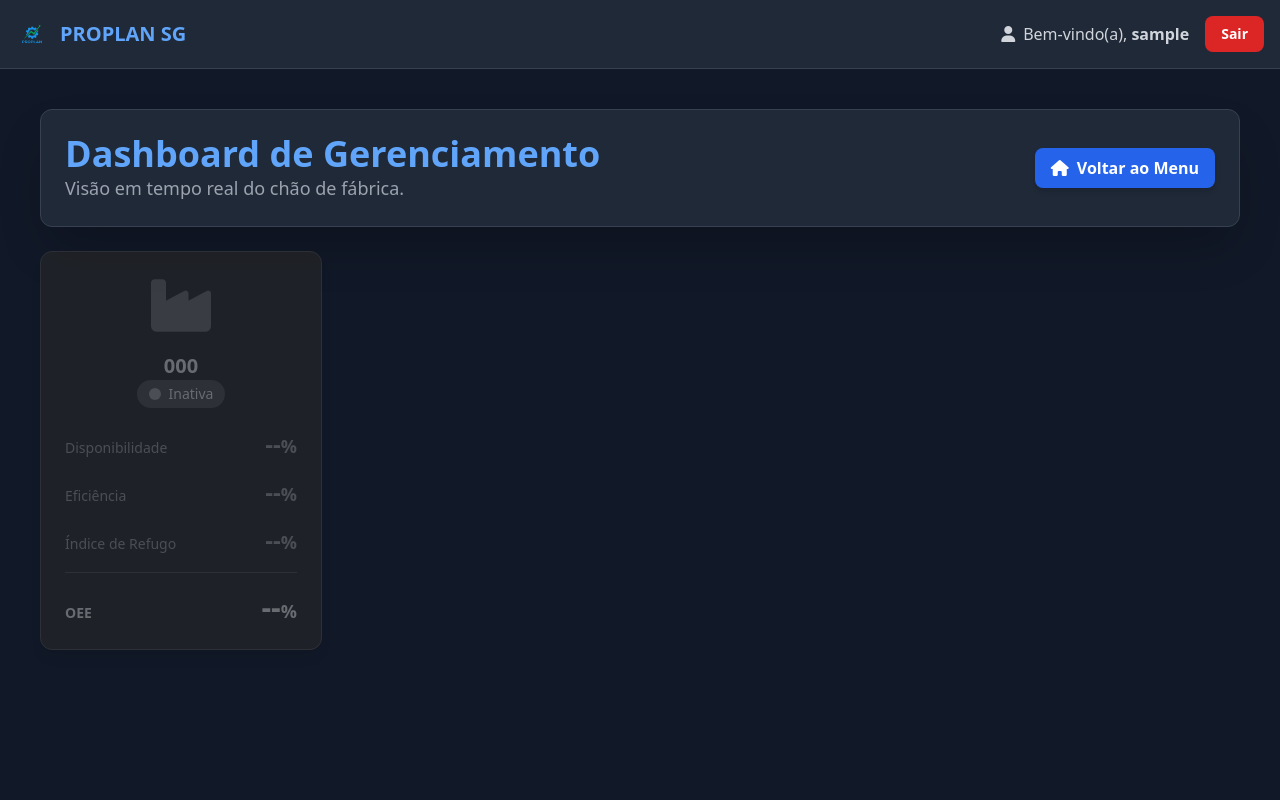
After one commit to rodrigopaivapro-bit/meu_sistema_producao, a Django app: page /gerenciamento/ in a window 1280 px wide. The commit adds this page. Run offline with Django 5.2, Linux system fonts and the light colour scheme; a user stored in the database is signed in; tables that the repository leaves empty hold one stand-in row (values such as "Sample post"); some libraries are stand-ins or nearby versions.

Commit message:
Atualização com o novo módulo de Gerenciamento

```diff
--- /dev/null
+++ b/meu_sistema_producao/producao/templates/producao/gerenciamento_view.html
@@ -0,0 +1,201 @@
+{% extends 'base.html' %}
+{% load static %}
+
+{% block title %}PROPLAN SG{% endblock %}
+
+{% block styles %}
+<style>
+    /* Animação de pulso para o status "Produzindo" */
+    @keyframes pulse-green {
+        0%, 100% { opacity: 1; }
+        50% { opacity: 0.7; }
+    }
+    .pulse-live {
+        animation: pulse-green 2s cubic-bezier(0.4, 0, 0.6, 1) infinite;
+    }
+</style>
+{% endblock %}
+
+{% block content %}
+<div class="container mx-auto p-6 lg:p-10">
+
+    <!-- Header (Tema Escuro) -->
+    <header class="bg-gray-800 rounded-xl shadow-2xl p-6 mb-6 border border-gray-700 flex justify-between items-center">
+        <div>
+            <h1 class="text-4xl font-bold text-blue-400">Dashboard de Gerenciamento</h1>
+            <p class="text-gray-400 text-lg">Visão em tempo real do chão de fábrica.</p>
+        </div>
+        <a href="{% url 'menu' %}"
+            class="flex items-center gap-2 bg-blue-600 hover:bg-blue-700 text-white font-bold py-2 px-4 rounded-lg shadow-md transition-transform transform hover:scale-105">
+            <i class="fas fa-home"></i>
+            <span>Voltar ao Menu</span>
+        </a>
+    </header>
+
+    <!-- Container do Grid de Máquinas -->
+    <main id="machine-grid" class="grid grid-cols-1 md:grid-cols-2 lg:grid-cols-3 xl:grid-cols-4 gap-6">
+
+        {% for maquina in maquinas_com_kpi %}
+
+            <!--
+                =======================================================================
+                INÍCIO DA LÓGICA DE STATUS (ATIVA vs INATIVA)
+                =======================================================================
+            -->
+
+            {% if maquina.status == 'Ativa' %}
+
+                <!-- =================== CARD MÁQUINA ATIVA =================== -->
+                <div class="bg-gray-800 border border-gray-700 rounded-xl shadow-lg p-6 transition-all hover:shadow-xl hover:-translate-y-1
+                    flex flex-col items-center text-center
+                    {% if maquina.oee < 50 %}
+                        border-l-8 border-red-500
+                    {% elif maquina.oee <= 85 %}
+                        border-l-8 border-yellow-500
+                    {% else %}
+                        border-l-8 border-green-500
+                    {% endif %}
+                ">
+
+                    <!-- 1. Ícone da Máquina (Ativo) -->
+                    <!-- (Você pode trocar o ícone aqui se desejar) -->
+                    <i class="fas fa-industry text-6xl text-blue-400 mb-4"></i>
+
+                    <!-- 2. Nome da Máquina e Status (Ativo) -->
+                    <h2 class="text-xl font-semibold text-gray-100 truncate" title="{{ maquina.nome }}">
+                        {{ maquina.nome }}
+                    </h2>
+                    <span class="flex items-center gap-2 px-3 py-1 bg-green-900 bg-opacity-50 text-green-400 rounded-full text-sm font-medium mb-5">
+                        <span class="w-3 h-3 bg-green-500 rounded-full pulse-live"></span>
+                        Produzindo
+                    </span>
+
+                    <!-- 3. Lista de KPIs (Ativo) -->
+                    <div class="space-y-4 w-full">
+
+                        <div class="flex justify-between items-baseline">
+                            <span class="text-sm font-medium text-gray-400">Performance</span>
+                            <span class="text-2xl font-bold {% if maquina.eficiencia >= 90 %}text-green-400{% else %}text-yellow-400{% endif %}">
+                                {{ maquina.eficiencia|floatformat:1 }}<span class="text-lg">%</span>
+                            </span>
+                        </div>
+                        <div class="flex justify-between items-baseline">
+                            <span class="text-sm font-medium text-gray-400">Disponibilidade</span>
+                            <span class="text-2xl font-bold {% if maquina.disponibilidade >= 95 %}text-green-400{% else %}text-yellow-400{% endif %}">
+                                {{ maquina.disponibilidade|floatformat:1 }}<span class="text-lg">%</span>
+                            </span>
+                        </div>
+                        <div class="flex justify-between items-baseline">
+                            <span class="text-sm font-medium text-gray-400">Qualidade</span> <!-- Rótulo alterado -->
+                            <!-- Lógica de cor e variável alteradas -->
+                            <span class="text-2xl font-bold {% if maquina.qualidade >= 95 %}text-green-400{% else %}text-red-400{% endif %}">
+                                {{ maquina.qualidade|floatformat:1 }}<span class="text-lg">%</span>
+                            </span>
+                        </div>
+                        <hr class="border-gray-700">
+                        <div class="flex justify-between items-baseline">
+                            <span class="text-sm font-bold text-gray-200">OEE</span>
+                            <span class="text-3xl font-bold text-white">
+                                {{ maquina.oee|floatformat:1 }}<span class="text-lg">%</span>
+                            </span>
+                        </div>
+                    </div>
+                </div>
+
+            {% else %}
+
+                <!-- =================== CARD MÁQUINA INATIVA =================== -->
+                <div class="bg-gray-800 border border-gray-700 rounded-xl shadow-lg p-6
+                    flex flex-col items-center text-center
+                    opacity-60 grayscale"> <!-- <-- CLASSES DE DESATIVAÇÃO -->
+
+                    <!-- 1. Ícone da Máquina (Inativo) -->
+                    <i class="fas fa-industry text-6xl text-gray-600 mb-4"></i>
+
+                    <!-- 2. Nome da Máquina e Status (Inativo) -->
+                    <h2 class="text-xl font-semibold text-gray-400 truncate" title="{{ maquina.nome }}">
+                        {{ maquina.nome }}
+                    </h2>
+                    <span class="flex items-center gap-2 px-3 py-1 bg-gray-700 text-gray-400 rounded-full text-sm font-medium mb-5">
+                        <span class="w-3 h-3 bg-gray-500 rounded-full"></span> <!-- Sem pulso -->
+                        Inativa
+                    </span>
+
+                    <!-- 3. Lista de KPIs (Inativo) -->
+                    <div class="space-y-4 w-full">
+
+                        <div class="flex justify-between items-baseline">
+                            <span class="text-sm font-medium text-gray-500">Disponibilidade</span>
+                            <span class="text-2xl font-bold text-gray-500">
+                                --<span class="text-lg">%</span>
+                            </span>
+                        </div>
+                        <div class="flex justify-between items-baseline">
+                            <span class="text-sm font-medium text-gray-500">Eficiência</span>
+                            <span class="text-2xl font-bold text-gray-500">
+                                --<span class="text-lg">%</span>
+                            </span>
+                        </div>
+                        <div class="flex justify-between items-baseline">
+                            <span class="text-sm font-medium text-gray-500">Índice de Refugo</span>
+                            <span class="text-2xl font-bold text-gray-500">
+                                --<span class="text-lg">%</span>
+                            </span>
+                        </div>
+                        <hr class="border-gray-700">
+                        <div class="flex justify-between items-baseline">
+                            <span class="text-sm font-bold text-gray-400">OEE</span>
+                            <span class="text-3xl font-bold text-gray-400">
+                                --<span class="text-lg">%</span>
+                            </span>
+                        </div>
+                    </div>
+                </div>
+
+            {% endif %}
+
+            <!--
+                =======================================================================
+                FIM DA LÓGICA DE STATUS
+                =======================================================================
+            -->
+
+        {% empty %}
+            <!-- Card de "Nenhuma máquina" -->
+            <div class="col-span-1 md:col-span-2 lg:col-span-4 bg-gray-800 border border-gray-700 rounded-xl shadow-lg p-10 text-center">
+                <h3 class="text-xl font-semibold text-gray-300">Nenhuma máquina cadastrada no sistema.</h3>
+                <p class="text-gray-500">Cadastre máquinas no painel de administração para exibi-las aqui.</p>
+            </div>
+        {% endfor %}
+
+    </main>
+
+</div>
+{% endblock %}
+
+{% block scripts %}
+<script>
+document.addEventListener('DOMContentLoaded', () => {
+    // Lógica de auto-refresh (comentada)
+    /*
+    const REFRESH_INTERVAL = 30000; // 30 segundos
+    async function refreshData() {
+        try {
+            const response = await fetch("{# {% url 'get_gerenciamento_data_api' %} #}"); // URL de exemplo
+            if (!response.ok) throw new Error('Falha ao buscar dados');
+            const maquinas = await response.json();
+            renderizarGrid(maquinas);
+        } catch (error) {
+            console.error("Erro ao atualizar dashboard:", error);
+        }
+    }
+    function renderizarGrid(maquinas) {
+        const gridContainer = document.getElementById('machine-grid');
+        gridContainer.innerHTML = '';
+        // ... (lógica para criar os cards com base nos dados do JSON) ...
+    }
+    // setInterval(refreshData, REFRESH_INTERVAL);
+    */
+});
+</script>
+{% endblock %}
--- a/meu_sistema_producao/producao/templates/producao/menu.html
+++ b/meu_sistema_producao/producao/templates/producao/menu.html
@@ -22,6 +22,11 @@
                 PRODUÇÃO
             </a>
         {% endif %}
+        {% if perms.producao.can_view_gerenciamento %}
+            <a href="{% url 'gerenciamento_view' %}" class="bg-orange-600 hover:bg-orange-700 text-white font-bold py-6 px-12 rounded-xl shadow-lg transition-colors transform hover:scale-105 text-2xl">
+                GERENCIAMENTO
+            </a>
+        {% endif %}
     </div>
 </div>
 {% endblock %}
--- a/meu_sistema_producao/producao/views.py
+++ b/meu_sistema_producao/producao/views.py
@@ -10,6 +10,8 @@ from datetime import datetime, timedelta
 from django.utils import timezone
 from .models import Pn, Maquina, OrdemProducao, Agendamento, ApontamentoProducao, Parada, TipoParada, TipoRefugo, Refugo
 from datetime import date
+from django.db.models import Sum, F, ExpressionWrapper, fields
+from django.db.models.functions import Coalesce
 
 
 @login_required(login_url='login')
@@ -104,7 +106,8 @@ def salvar_agendamento_api(request):
                 'maquina': maquina,
                 'start_datetime': start_datetime,
                 'end_datetime': end_datetime,
-                'lado': lado_recebido
+                'lado': lado_recebido,
+                'real_start_datetime': None
             }
         )
 
@@ -151,6 +154,8 @@ def remover_agendamento_api(request):
         # =======================================================================
 
         # Agora, remove o agendamento
+        agendamento.real_start_datetime = None
+        agendamento.save()
         agendamento.delete()
 
         return JsonResponse({'status': 'sucesso', 'mensagem': 'Agendamento removido com sucesso!'})
@@ -328,30 +333,43 @@ def get_dados_maquina_api(request):
     }
     return JsonResponse(dados)
 
+@require_POST # Adicionado decorador de segurança
 @login_required
 def iniciar_op_api(request):
     try:
         data = json.loads(request.body)
-        # [MODIFICADO] Recebe 'maquina_id' em vez de 'op_id'
         maquina_id = data.get('maquina_id')
         if not maquina_id:
             return JsonResponse({'status': 'erro', 'mensagem': 'ID da máquina não fornecido.'}, status=400)
 
-        hoje = date.today()
-
-        # 1. Encontra todos os agendamentos "Planejados" para hoje nesta máquina
+        # 1. Encontra todos os agendamentos "Planejados" para esta máquina
+        #    (Removido o filtro de 'start_datetime__date=hoje' que causava o bug)
         agendamentos_para_iniciar = Agendamento.objects.filter(
             maquina_id=maquina_id,
-            start_datetime__date=hoje,
             ordem_producao__status='Planejada'
         )
 
         if not agendamentos_para_iniciar.exists():
-            return JsonResponse({'status': 'erro', 'mensagem': 'Nenhuma OP planejada encontrada para iniciar.'}, status=404)
+            # Retorna 404 (Não Encontrado) para o frontend detectar o erro
+            return JsonResponse({'status': 'info', 'mensagem': 'Nenhuma OP "Planejada" encontrada para esta máquina.'}, status=404)
 
-        # 2. Atualiza o status de todas as OPs encontradas de uma só vez
+        # =======================================================================
+        # CORREÇÃO DE LÓGICA (INVERTER ORDEM)
+        # =======================================================================
+
+        # 1. PRIMEIRO, grava o 'real_start_datetime'
+        #    (Enquanto o status ainda é 'Planejada' e a query funciona)
+        agendamentos_para_iniciar.filter(real_start_datetime__isnull=True).update(
+            real_start_datetime=timezone.now()
+        )
+
+        # 2. SEGUNDO, atualiza o status das OPs
         op_ids_para_iniciar = agendamentos_para_iniciar.values_list('ordem_producao_id', flat=True)
         OrdemProducao.objects.filter(id__in=op_ids_para_iniciar).update(status='Em Produção')
+
+        # =======================================================================
+        # FIM DA CORREÇÃO DE LÓGICA
+        # =======================================================================
 
         return JsonResponse({'status': 'sucesso', 'mensagem': 'OPs iniciadas com sucesso!'})
 
@@ -489,3 +507,155 @@ def registrar_refugo_api(request):
         # Logar o erro aqui seria uma boa prática
         print(f"Erro ao registrar refugo: {e}")
         return JsonResponse({'status': 'erro', 'mensagem': 'Erro interno ao registrar refugo.'}, status=500)
+
+@login_required(login_url='login')
+@permission_required('producao.can_view_gerenciamento', raise_exception=True)
+def gerenciamento_view(request):
+    """
+    MODIFICADO (Passo 2):
+    Exibe o dashboard com lógica de OEE corrigida (Peças Brutas) e
+    usa o 'real_start_datetime' para o cálculo de Eficiência.
+    """
+
+    # Busca IDs de máquinas com OPs "Em Produção"
+    maquinas_ativas_set = set(Agendamento.objects.filter(
+        ordem_producao__status='Em Produção'
+    ).values_list('maquina_id', flat=True).distinct())
+
+    # Busca TODAS as máquinas
+    maquinas = Maquina.objects.all()
+    maquinas_com_kpi = []
+    agora = timezone.now()
+
+    for maquina in maquinas:
+
+        if maquina.id in maquinas_ativas_set:
+            # --- MÁQUINA ATIVA ---
+
+            # Pega os agendamentos desta máquina que estão "Em Produção"
+            agendamentos_da_maquina = Agendamento.objects.filter(
+                maquina=maquina,
+                ordem_producao__status='Em Produção'
+            ).select_related('ordem_producao__pn')
+
+            # Variáveis para acumular os totais da MÁQUINA
+            total_pecas_boas = 0
+            total_pecas_ruins = 0
+            total_produzido_bruto = 0
+            total_pecas_teoricas = 0 # Denominador da Eficiência
+
+            for ag in agendamentos_da_maquina:
+                op = ag.ordem_producao
+                pn = op.pn
+
+                # --- 1. LÓGICA DE DEFINIÇÃO DE PEÇAS (CORRIGIDA) ---
+
+                # Peças Boas = Total de apontamentos de produção
+                pecas_boas_ag = op.quantidade_produzida
+
+                # Peças Ruins = Total de apontamentos de refugo
+                refugo_do_ag = Refugo.objects.filter(agendamento=ag).aggregate(
+                    total=Coalesce(Sum('quantidade'), 0)
+                )['total']
+                pecas_ruins_ag = refugo_do_ag
+
+                # Acumula totais
+                total_pecas_boas += pecas_boas_ag
+                total_pecas_ruins += pecas_ruins_ag
+
+                # Peças Brutas = Soma das boas + ruins
+                total_produzido_bruto += (pecas_boas_ag + pecas_ruins_ag)
+
+                # --- 2. EFICIÊNCIA (Cálculo do Denominador - PEÇAS TEÓRICAS) ---
+
+                # [MODIFICADO] Usa o tempo de início REAL
+                inicio_real_da_op = ag.real_start_datetime
+
+                # Se a OP não foi iniciada (não tem data real) ou se o PN não tem ciclo,
+                # não podemos calcular a eficiência para este agendamento.
+                if not inicio_real_da_op or not pn.cycle_time_seconds or pn.cycle_time_seconds <= 0:
+                    continue
+
+                ciclo_teorico_segundos = pn.cycle_time_seconds
+
+                # 2. Calcular o "Tempo Medido" (desde o início real até agora)
+                duracao_bruta = agora - inicio_real_da_op
+                tempo_total_bruto_segundos = duracao_bruta.total_seconds()
+                if tempo_total_bruto_segundos < 0:
+                    tempo_total_bruto_segundos = 0
+
+                # 3. Calcular o "Tempo Parado" (soma das paradas registradas)
+                duracao_parada_expr = ExpressionWrapper(
+                    F('fim_parada') - F('inicio_parada'),
+                    output_field=fields.DurationField()
+                )
+                soma_paradas = Parada.objects.filter(
+                    agendamento=ag,
+                    fim_parada__isnull=False # Apenas paradas concluídas
+                ).aggregate(
+                    total=Coalesce(Sum(duracao_parada_expr), timedelta(seconds=0))
+                )
+                tempo_parado_segundos = soma_paradas['total'].total_seconds()
+
+                # 4. Calcular o "Tempo Operacional" (Tempo Medido - Tempo Parado)
+                tempo_produzindo_segundos = tempo_total_bruto_segundos - tempo_parado_segundos
+                if tempo_produzindo_segundos < 0:
+                    tempo_produzindo_segundos = 0
+
+                # 5. Calcular o Denominador (Qtd Teórica = Tempo Operacional / Ciclo Teórico)
+                qtd_deveria_produzir_ag = tempo_produzindo_segundos / ciclo_teorico_segundos
+
+                total_pecas_teoricas += qtd_deveria_produzir_ag
+
+            # --- FIM DO LOOP DE AGENDAMENTOS DA MÁQUINA ---
+
+            # --- CÁLCULO FINAL DOS KPIs DA MÁQUINA (CORRIGIDO) ---
+
+            # A. QUALIDADE (Corrigida)
+            # (Peças Boas / Peças Brutas)
+            if total_produzido_bruto > 0:
+                qualidade = (total_pecas_boas / total_produzido_bruto) * 100
+            else:
+                qualidade = 100.0 # Se não fez nada (bruto=0), qualidade é 100%
+
+            # B. EFICIÊNCIA (Corrigida)
+            # (Peças Brutas / Peças Teóricas)
+            if total_pecas_teoricas > 0:
+                eficiencia = (total_produzido_bruto / total_pecas_teoricas) * 100
+            else:
+                # Se o tempo foi 0 (ou ciclo 0), não deveria produzir nada.
+                # Se produziu 0 (bruto=0), eficiência 100%. Se produziu >0, eficiência >100%.
+                eficiencia = 100.0 if total_produzido_bruto == 0 else 200.0 # Define um teto ou 100%
+
+            # C. DISPONIBILIDADE (Placeholder)
+            # TODO: Substituir pela fórmula real quando definida.
+            disponibilidade = 95.0 # Mantido fixo, conforme solicitado.
+
+            # D. OEE
+            oee = (disponibilidade / 100) * (eficiencia / 100) * (qualidade / 100) * 100
+
+            maquinas_com_kpi.append({
+                'status': 'Ativa',
+                'nome': maquina.number,
+                'oee': oee,
+                'disponibilidade': disponibilidade,
+                'eficiencia': eficiencia,
+                'qualidade': qualidade,
+            })
+
+        else:
+            # --- MÁQUINA INATIVA ---
+            maquinas_com_kpi.append({
+                'status': 'Inativa',
+                'nome': maquina.number,
+                'oee': 0.0,
+                'disponibilidade': 0.0,
+                'eficiencia': 0.0,
+                'qualidade': 0.0,
+            })
+
+    context = {
+        'maquinas_com_kpi': maquinas_com_kpi
+    }
+
+    return render(request, 'producao/gerenciamento_view.html', context)
--- a/meu_sistema_producao/urls.py
+++ b/meu_sistema_producao/urls.py
@@ -27,4 +27,5 @@ urlpatterns = [
     path('api/producao/get_tipos_parada/', views.get_tipos_parada_api, name='get_tipos_parada_api'),
     path('api/get_tipos_refugo/', views.get_tipos_refugo_api, name='get_tipos_refugo_api'),
     path('api/registrar_refugo/', views.registrar_refugo_api, name='registrar_refugo_api'),
+    path('gerenciamento/', views.gerenciamento_view, name='gerenciamento_view'),
 ]
```
Also changed, not shown: meu_sistema_producao/producao/models.py (+7 -5 lines), meu_sistema_producao/producao/migrations/0013_alter_pn_options.py (added), meu_sistema_producao/producao/migrations/0014_agendamento_real_start_datetime.py (added).
